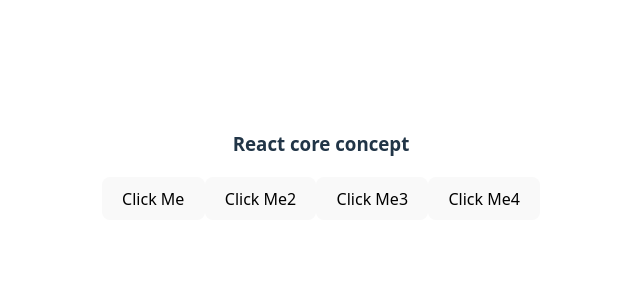
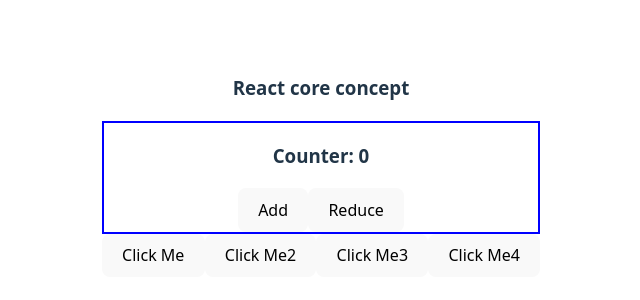
Before and after one commit to Bakir-Bhuyain/react_eventHandler, a React (Vite) app: page / in a window 1280 px wide. Shown: the part 234-534 px from the top of the page, without its empty margins (319-959 px from the left). Built offline with nearby package versions, Linux system fonts and the light colour scheme.

Commit message:
useState exploring

```diff
--- a/src/App.jsx
+++ b/src/App.jsx
@@ -1,4 +1,5 @@
 import './App.css'
+import Counter from './counter';
 
 function App() {
   function handleClick(){
@@ -14,6 +15,11 @@
   return (
     <>
       <h3>React core concept</h3>
+
+      <Counter></Counter>
+
+
+
       <button onClick={handleClick}>Click Me</button>
       <button onClick={click2}>Click Me2</button>
       <button onClick={()=>{alert('Click Me 3')}}>Click Me3</button>
--- /dev/null
+++ b/src/Counter.jsx
@@ -0,0 +1,20 @@
+import { useState } from "react"
+
+export default function Counter(){
+      const [count, setCount] = useState(0);
+      const handleCount =()=>{
+            const newCount = count +1;
+            setCount(newCount);
+      }
+      const handleReduce =()=>{
+            const reduceCount = count-1;
+            setCount(reduceCount)
+      }
+      return(
+            <div style={{border:'2px solid blue'}}>
+                  <h3>Counter: {count}</h3>
+                  <button onClick={handleCount}>Add</button>
+                  <button onClick={handleReduce}>Reduce</button>
+            </div>
+      )
+}
```
